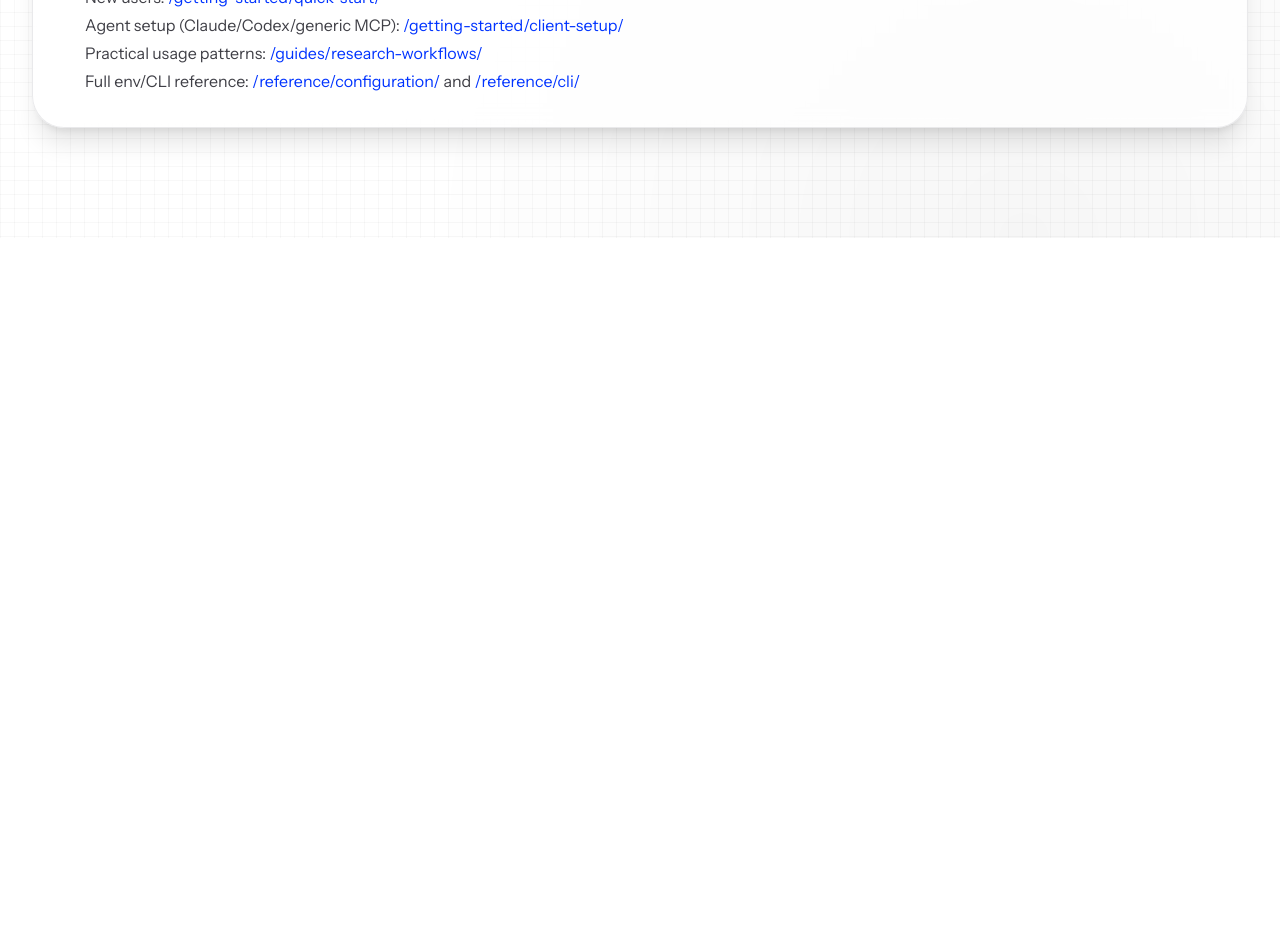
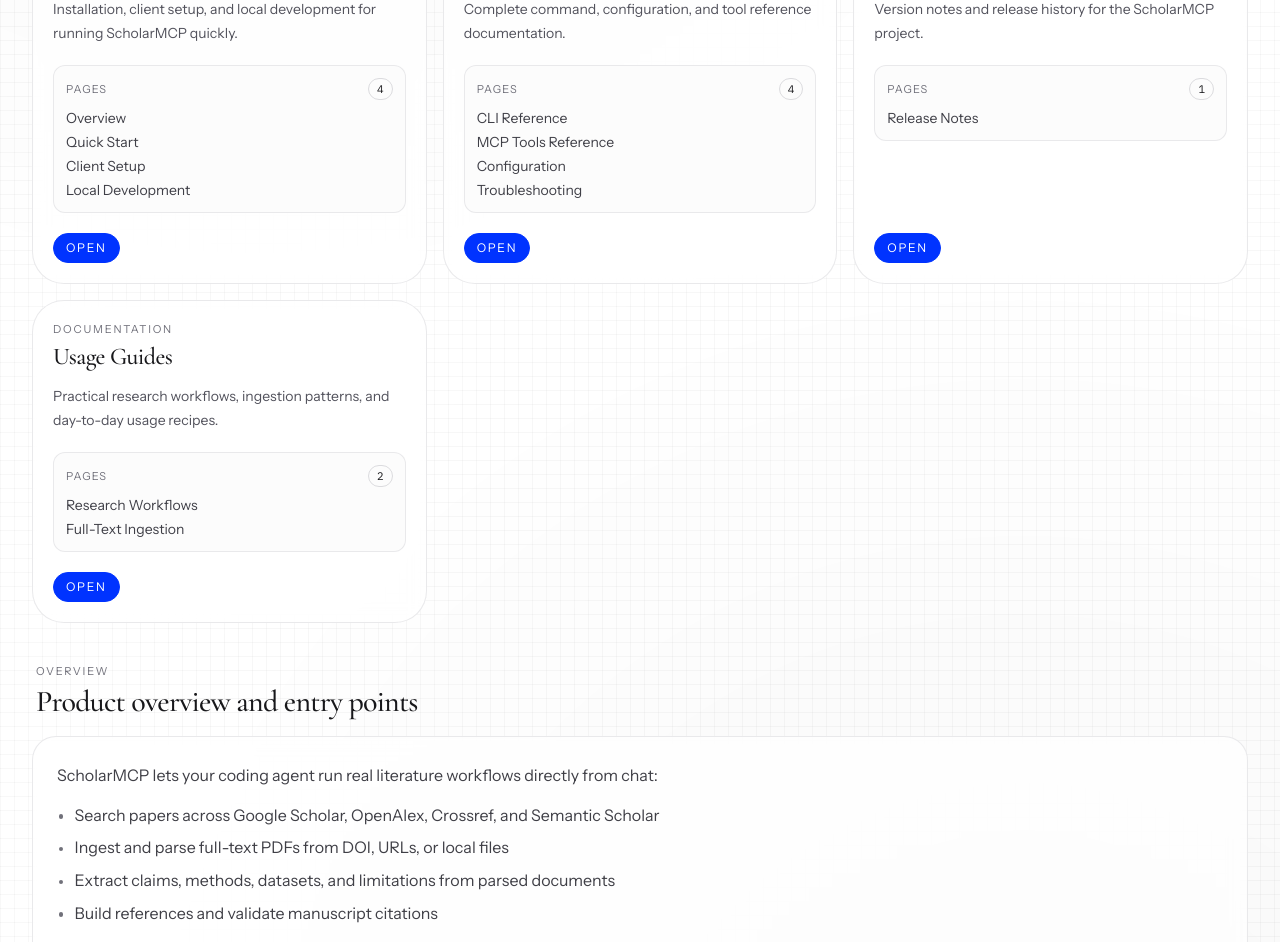
Before and after one commit to lstudlo/ScholarMCP, an Astro site in the folder apps/docs/: page / in a window 1280 px wide. Shown: the part 562-1504 px from the top of the page. Before the commit the page ends 800 px from the top, so only its background shows below. Built offline with nearby package versions, Linux system fonts and the light colour scheme; Astro itself is replaced by a stand-in of ours.

Commit message:
feat(docs): align custom docs layout with curated visual rhythm

```diff
--- a/apps/docs/src/components/docs/SiteShell.astro
+++ b/apps/docs/src/components/docs/SiteShell.astro
@@ -42,7 +42,7 @@
         <button
           type="button"
           data-open-search
-          class="hidden rounded-full border border-zinc-300/80 bg-white/70 px-3 py-1.5 text-xs tracking-[0.16em] uppercase backdrop-blur hover:bg-zinc-50 dark:border-zinc-700 dark:bg-black/70 dark:hover:bg-zinc-900 sm:inline-flex"
+          class="hidden rounded-full border border-zinc-300/80 px-3 py-1.5 text-xs tracking-[0.16em] uppercase hover:bg-zinc-100 dark:border-zinc-700 dark:hover:bg-zinc-900 sm:inline-flex"
         >
           Search
         </button>
@@ -57,13 +57,14 @@
     </div>
   </header>
 
-  <main class="relative z-10 mx-auto w-full max-w-7xl px-4 pb-8 pt-4 sm:px-6 md:px-8">
-    <div class:list={['grid gap-4 lg:gap-6', isHome ? 'xl:grid-cols-[minmax(0,1fr)]' : 'xl:grid-cols-[19rem_minmax(0,1fr)_17rem]']}>
+  <main class="relative z-10 mx-auto w-full max-w-7xl px-6 pb-6 pt-4 sm:py-10 md:px-8">
+    <div class:list={['grid gap-4 lg:gap-6', isHome ? 'xl:grid-cols-[minmax(0,1fr)]' : 'xl:grid-cols-[18.5rem_minmax(0,1fr)_17rem] xl:items-start']}>
       {!isHome && (
         <aside class="hidden xl:block">
           <div class="sticky top-24 rounded-3xl border border-zinc-200/80 bg-white/75 p-4 backdrop-blur dark:border-zinc-800 dark:bg-zinc-950/70">
             <p class="text-[11px] tracking-[0.16em] text-zinc-500 uppercase">Documentation</p>
             <h2 class="mt-1 font-serif text-2xl tracking-tight">Browse Pages</h2>
+            <p class="mt-4 text-sm leading-6 text-zinc-600 dark:text-zinc-300">ScholarMCP Documentation</p>
             <div class="mt-4">
               <SidebarNav items={sidebar} />
             </div>
--- a/apps/docs/src/components/docs/TocNav.astro
+++ b/apps/docs/src/components/docs/TocNav.astro
@@ -14,14 +14,14 @@
 
 {
   items.length > 0 && (
-    <aside class="rounded-2xl border border-zinc-200/80 bg-white/75 p-4 backdrop-blur dark:border-zinc-800 dark:bg-zinc-950/70">
+    <aside class="rounded-3xl border border-zinc-200/80 bg-white/75 p-4 backdrop-blur dark:border-zinc-800 dark:bg-zinc-950/70">
       <p class="text-[11px] tracking-[0.16em] text-zinc-500 uppercase">On This Page</p>
-      <ul class="mt-3 space-y-1.5">
+      <ul class="mt-3 space-y-1">
         {items.map((item) => (
           <li class:list={[item.depth > 2 && 'pl-3']}>
             <a
               href={`#${item.slug}`}
-              class="block rounded-lg px-2 py-1 text-sm text-zinc-600 hover:bg-zinc-100 hover:text-zinc-950 dark:text-zinc-300 dark:hover:bg-zinc-900 dark:hover:text-zinc-50"
+              class="block rounded-lg px-2 py-1.5 text-sm text-zinc-600 hover:bg-zinc-100 hover:text-zinc-950 dark:text-zinc-300 dark:hover:bg-zinc-900 dark:hover:text-zinc-50"
             >
               {item.text}
             </a>
--- a/apps/docs/src/lib/docs.ts
+++ b/apps/docs/src/lib/docs.ts
@@ -101,6 +101,8 @@
   const sidebar: SidebarItem[] = [];
 
   for (const item of pages) {
+    if (item.id === 'index') continue;
+
     const link: SidebarLinkItem = {
       type: 'link',
       label: item.label,
--- a/apps/docs/src/pages/[...slug].astro
+++ b/apps/docs/src/pages/[...slug].astro
@@ -30,13 +30,46 @@
 
 type Heading = { depth: number; slug: string; text: string };
 const toc = (headings as Heading[]).filter((h) => h.depth >= 2 && h.depth <= 3);
+
+const HOME_SECTION_SUMMARIES: Record<string, string> = {
+  'Getting Started': 'Installation, client setup, and local development for running ScholarMCP quickly.',
+  'Usage Guides': 'Practical research workflows, ingestion patterns, and day-to-day usage recipes.',
+  Reference: 'Complete command, configuration, and tool reference documentation.',
+  Releases: 'Version notes and release history for the ScholarMCP project.'
+};
+
+const homeSectionCards = isHome
+  ? Array.from(
+      context.pages
+        .filter((item) => item.id !== 'index' && item.sectionLabel)
+        .reduce((map, item) => {
+          const key = item.sectionLabel!;
+          const list = map.get(key) ?? [];
+          list.push(item);
+          map.set(key, list);
+          return map;
+        }, new Map<string, typeof context.pages>())
+        .entries()
+    ).map(([label, items]) => {
+      const primary = items[0];
+      return {
+        label,
+        href: primary?.section ? `/${primary.section}/` : primary?.href ?? '/',
+        count: items.length,
+        summary: HOME_SECTION_SUMMARIES[label] ?? `${items.length} documentation page${items.length === 1 ? '' : 's'} available.`,
+        items: items.slice(0, 4)
+      };
+    })
+  : [];
 ---
 
 <DocsLayout title={title} description={description}>
   <SiteShell sidebar={sidebar} currentPage={page} toc={toc} prev={prev} next={next} isHome={isHome}>
     {
       isHome ? (
-        <article class="rounded-4xl border border-zinc-200/80 bg-white/75 p-6 shadow-xl backdrop-blur sm:p-8 dark:border-zinc-800 dark:bg-zinc-950/70">
+        <div class="space-y-10">
+          <section>
+            <article class="mx-auto rounded-4xl border border-zinc-200/80 bg-white/75 p-6 shadow-xl backdrop-blur sm:p-8 dark:border-zinc-800 dark:bg-zinc-950/70">
               <p class="text-[11px] tracking-[0.18em] text-zinc-500 uppercase">ScholarMCP Docs</p>
               <h1 class="mt-3 max-w-3xl font-serif text-4xl leading-tight tracking-tight sm:text-5xl">
                 {page.entry.data.hero?.title ?? page.entry.data.title}
@@ -64,12 +97,92 @@
                 </div>
               ) : null}
 
-          <div class="prose-wrap mt-8">
-            <Content />
+            </article>
+          </section>
+
+          <section id="docs-index">
+            <div class="mb-4 flex items-end justify-between gap-4 px-1">
+              <div>
+                <p class="text-[11px] tracking-[0.16em] text-zinc-500 uppercase">All Docs</p>
+                <h2 class="mt-1 font-serif text-2xl tracking-tight sm:text-3xl">
+                  Browse documentation by section
+                </h2>
+              </div>
+              <p class="hidden text-xs text-zinc-500 md:block">
+                Open a section card to explore pages, guides, and reference docs.
+              </p>
+            </div>
+
+            <div class="grid gap-4 md:grid-cols-2 xl:grid-cols-3">
+              {homeSectionCards.map((section) => (
+                <article class="flex h-full flex-col justify-between rounded-4xl border border-zinc-200/80 bg-white/75 p-5 backdrop-blur transition hover:-translate-y-0.5 hover:border-zinc-900 dark:border-zinc-800 dark:bg-zinc-950/70 dark:hover:border-zinc-100">
+                  <div>
+                    <div class="flex items-start justify-between gap-3">
+                      <div class="min-w-0">
+                        <p class="truncate text-[11px] tracking-[0.16em] text-zinc-500 uppercase">
+                          Documentation
+                        </p>
+                        <h3 class="mt-1 line-clamp-2 font-serif text-2xl leading-tight tracking-tight">
+                          <a href={section.href} class="hover:underline">
+                            {section.label}
+                          </a>
+                        </h3>
+                      </div>
+                    </div>
+
+                    <p class="mt-3 text-sm leading-6 text-zinc-600 dark:text-zinc-300">
+                      {section.summary}
+                    </p>
+
+                    <div class="mt-5 rounded-xl border border-zinc-200/80 bg-zinc-50/60 p-3 dark:border-zinc-800 dark:bg-zinc-900/50">
+                      <div class="flex w-full items-center justify-between gap-2">
+                        <p class="text-[11px] tracking-widest text-zinc-500 uppercase">Pages</p>
+                        <span class="shrink-0 rounded-full border border-zinc-300/80 px-2 py-0.5 font-mono text-[11px] dark:border-zinc-700">
+                          {section.count}
+                        </span>
+                      </div>
+                      <ul class="mt-2 space-y-1 text-sm text-zinc-700 dark:text-zinc-300">
+                        {section.items.map((item) => (
+                          <li class="truncate">
+                            <a href={item.href} class="hover:text-zinc-950 hover:underline dark:hover:text-zinc-50">
+                              {item.label}
+                            </a>
+                          </li>
+                        ))}
+                      </ul>
+                    </div>
+                  </div>
+
+                  <div class="mt-5 flex items-center gap-2">
+                    <a
+                      href={section.href}
+                      class="inline-flex rounded-full border border-[var(--accent)] bg-[var(--accent)] px-3 py-1.5 text-xs tracking-[0.14em] text-white uppercase hover:opacity-90 dark:text-zinc-950"
+                    >
+                      Open
+                    </a>
                   </div>
                 </article>
+              ))}
+            </div>
+          </section>
+
+          <section>
+            <div class="mb-4 flex items-end justify-between gap-4 px-1">
+              <div>
+                <p class="text-[11px] tracking-[0.16em] text-zinc-500 uppercase">Overview</p>
+                <h2 class="mt-1 font-serif text-2xl tracking-tight sm:text-3xl">
+                  Product overview and entry points
+                </h2>
+              </div>
+            </div>
+
+            <article class="prose-wrap splash-prose rounded-3xl border border-zinc-200/80 bg-white/75 p-5 backdrop-blur sm:p-6 dark:border-zinc-800 dark:bg-zinc-950/70">
+              <Content />
+            </article>
+          </section>
+        </div>
       ) : (
-        <div class="space-y-4">
+        <div class="space-y-5">
           <div class="rounded-3xl border border-zinc-200/80 bg-white/75 p-5 backdrop-blur sm:p-6 dark:border-zinc-800 dark:bg-zinc-950/70">
             <nav class="text-xs text-zinc-500">
               <a href="/" class="hover:text-zinc-900 hover:underline dark:hover:text-zinc-100">Docs</a>
@@ -97,7 +210,7 @@
             )}
           </div>
 
-          <article class="prose-wrap rounded-3xl border border-zinc-200/80 bg-white/75 p-5 backdrop-blur sm:p-6 dark:border-zinc-800 dark:bg-zinc-950/70">
+          <article class="prose-wrap rounded-3xl border border-zinc-200/80 bg-white/75 p-6 backdrop-blur sm:p-7 dark:border-zinc-800 dark:bg-zinc-950/70">
             <Content />
           </article>
         </div>
--- a/apps/docs/src/styles/site.css
+++ b/apps/docs/src/styles/site.css
@@ -134,3 +134,30 @@
 .prose-wrap img {
   max-width: 100%;
 }
+
+.splash-prose ul {
+  list-style: none;
+  padding-left: 0;
+  margin-top: 0.75rem;
+}
+
+.splash-prose ul li {
+  position: relative;
+  margin: 0.3rem 0;
+  padding-left: 1.1rem;
+}
+
+.splash-prose ul li::before {
+  content: "";
+  position: absolute;
+  left: 0.1rem;
+  top: 0.85em;
+  width: 0.28rem;
+  height: 0.28rem;
+  border-radius: 9999px;
+  background: rgb(113 113 122);
+}
+
+html.dark .splash-prose ul li::before {
+  background: rgb(161 161 170);
+}
```
Also changed, not shown: apps/docs/src/components/docs/SidebarNav.astro (+7 -7 lines). Lines whose indentation alone changed are shown as unchanged.
